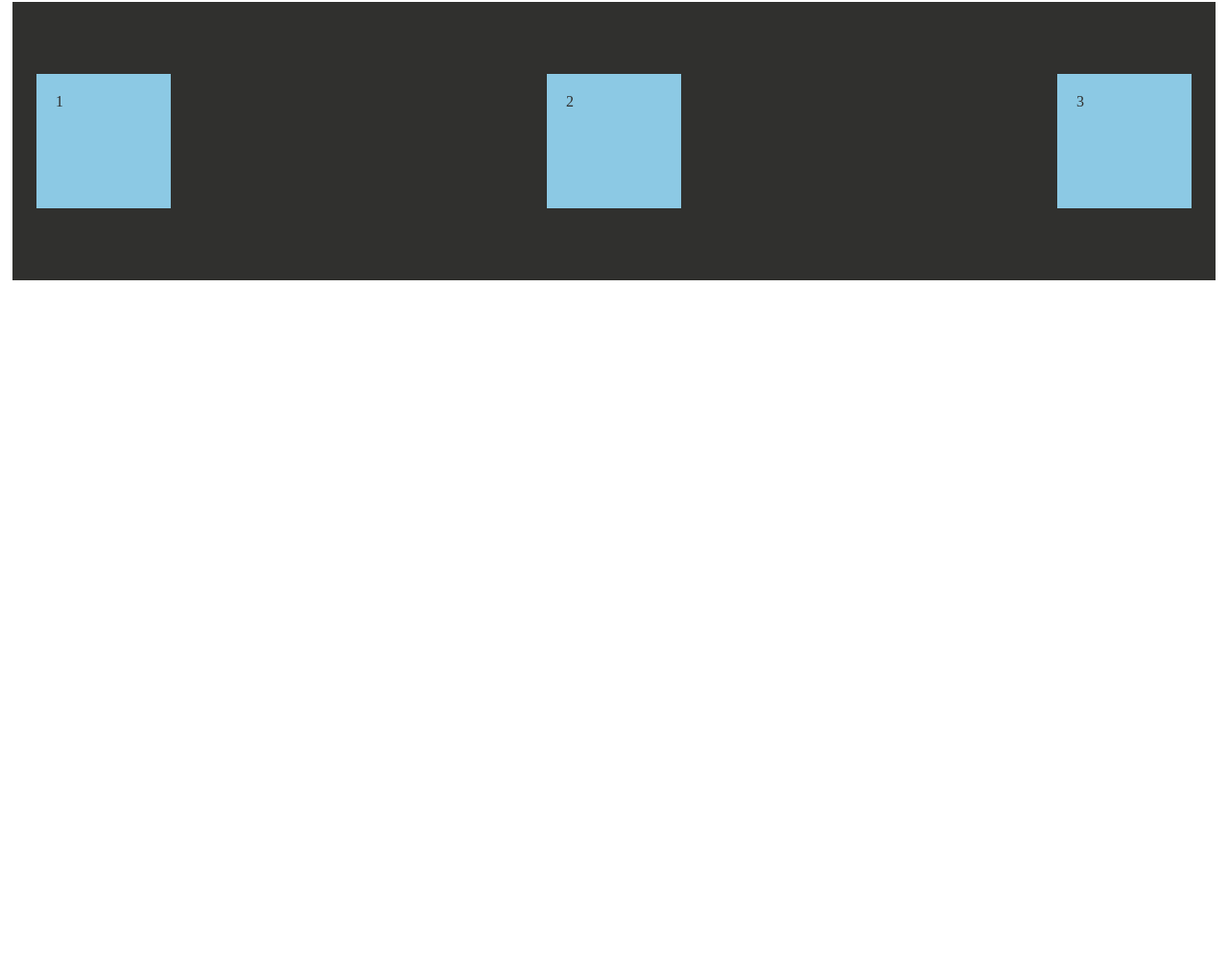
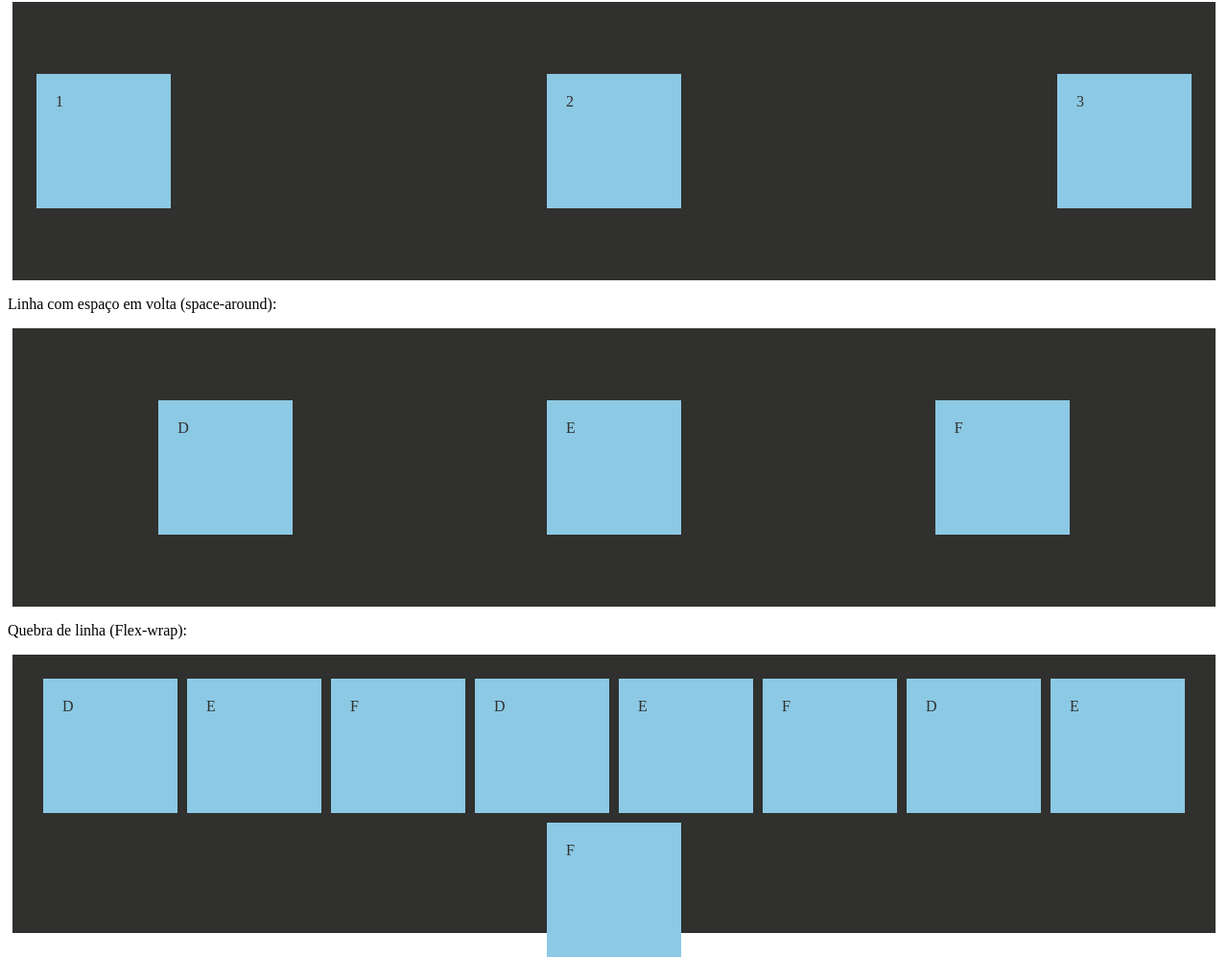
Before and after one commit to zervsu/DW1-FatecRegistro, a plain HTML site: page AULA 8.4 - Layout Flexbox/direcoes-e-alinhamento/index.html in a window 1280 px wide. Shown: the part 779-1776 px from the top of the page at 96% size. Before the commit the page ends 1079 px from the top, so only its background shows below. Drawn offline with Linux system fonts and the light colour scheme.

Commit message:
aula 8.4

```diff
--- a/AULA 8.4 - Layout Flexbox/direcoes-e-alinhamento/index.html
+++ b/AULA 8.4 - Layout Flexbox/direcoes-e-alinhamento/index.html
@@ -26,5 +26,23 @@
       <div class="card">2</div>
       <div class="card">3</div>
     </div>
+    <p>Linha com espaço em volta (space-around):</p>
+    <div class="container row-space-around">
+      <div class="card">D</div>
+      <div class="card">E</div>
+      <div class="card">F</div>
+    </div>
+    <p>Quebra de linha (Flex-wrap):</p>
+    <div class="container flex-wrap">
+      <div class="card cardMaior">D</div>
+      <div class="card cardMaior">E</div>
+      <div class="card cardMaior">F</div>
+      <div class="card cardMaior">D</div>
+      <div class="card cardMaior">E</div>
+      <div class="card cardMaior">F</div>
+      <div class="card cardMaior">D</div>
+      <div class="card cardMaior">E</div>
+      <div class="card cardMaior">F</div>
+    </div>
   </body>
 </html>
--- a/AULA 8.4 - Layout Flexbox/direcoes-e-alinhamento/style.css
+++ b/AULA 8.4 - Layout Flexbox/direcoes-e-alinhamento/style.css
@@ -28,3 +28,17 @@
     justify-content: space-between;
     align-items: center;
 }
+.row-space-around{
+    flex-direction: row;
+    justify-content: space-around;
+    align-items: center;
+}
+.flex-wrap{
+    flex-direction: row;
+    flex-wrap: wrap;
+    justify-content: center;
+    align-items: center;
+}
+.cardMaior{
+    width: 100px;
+}
```
